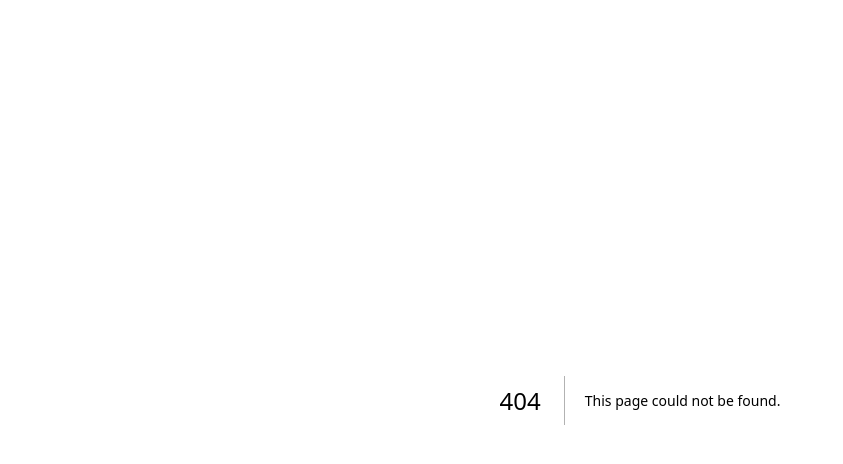
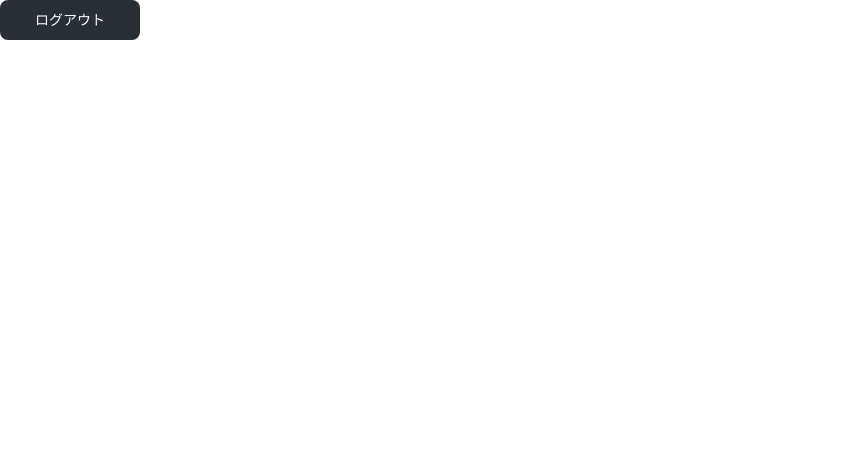
Before and after one commit to anji0114/webrel, a Next.js app: page /example in a window 1280 px wide. Before the commit this address had no page. Shown: the top 464 px of the page, without its empty margins (0-843 px from the left). Built offline with nearby package versions, Linux system fonts and the light colour scheme.

Commit message:
middlewareの設定

```diff
--- a/src/app/(auth)/layout.tsx
+++ b/src/app/(auth)/layout.tsx
@@ -1,11 +1,15 @@
+// import { useRouter } from 'next/router';
 import React, { FC, ReactNode } from 'react';
 import { AuthHeader } from '@/app/(auth)/header';
+// import { getAuthSession } from '@/libs/auth';
 
 type TAuthLayoutProps = {
   children: ReactNode;
 };
 
-const AuthLayout: FC<TAuthLayoutProps> = ({ children }) => {
+const AuthLayout: FC<TAuthLayoutProps> = async ({ children }) => {
+  // const session = await getAuthSession();
+
   return (
     <div>
       <AuthHeader />
--- /dev/null
+++ b/src/app/example/page.tsx
@@ -0,0 +1,23 @@
+'use client';
+
+import { signOut } from 'next-auth/react';
+import React from 'react';
+import { Button } from '@/components/elements/Button';
+
+const page = () => {
+  return (
+    <div>
+      <Button
+        size='md'
+        color='dark'
+        onClick={() => {
+          signOut();
+        }}
+      >
+        ログアウト
+      </Button>
+    </div>
+  );
+};
+
+export default page;
--- a/src/libs/auth.ts
+++ b/src/libs/auth.ts
@@ -9,6 +9,7 @@ export const authOptions: NextAuthOptions = {
   session: { strategy: 'jwt' },
   pages: {
     signIn: '/login',
+    newUser: '/register',
   },
   providers: [
     GoogleProvider({
@@ -62,10 +63,9 @@ export const authOptions: NextAuthOptions = {
     },
 
     redirect() {
-      return '/';
+      return '/example';
     },
   },
 };
 
-
 export const getAuthSession = () => getServerSession(authOptions);
--- /dev/null
+++ b/src/middleware.ts
@@ -0,0 +1,5 @@
+export { default } from 'next-auth/middleware';
+
+export const config = {
+  matcher: ['/example/:path*'],
+};
```
